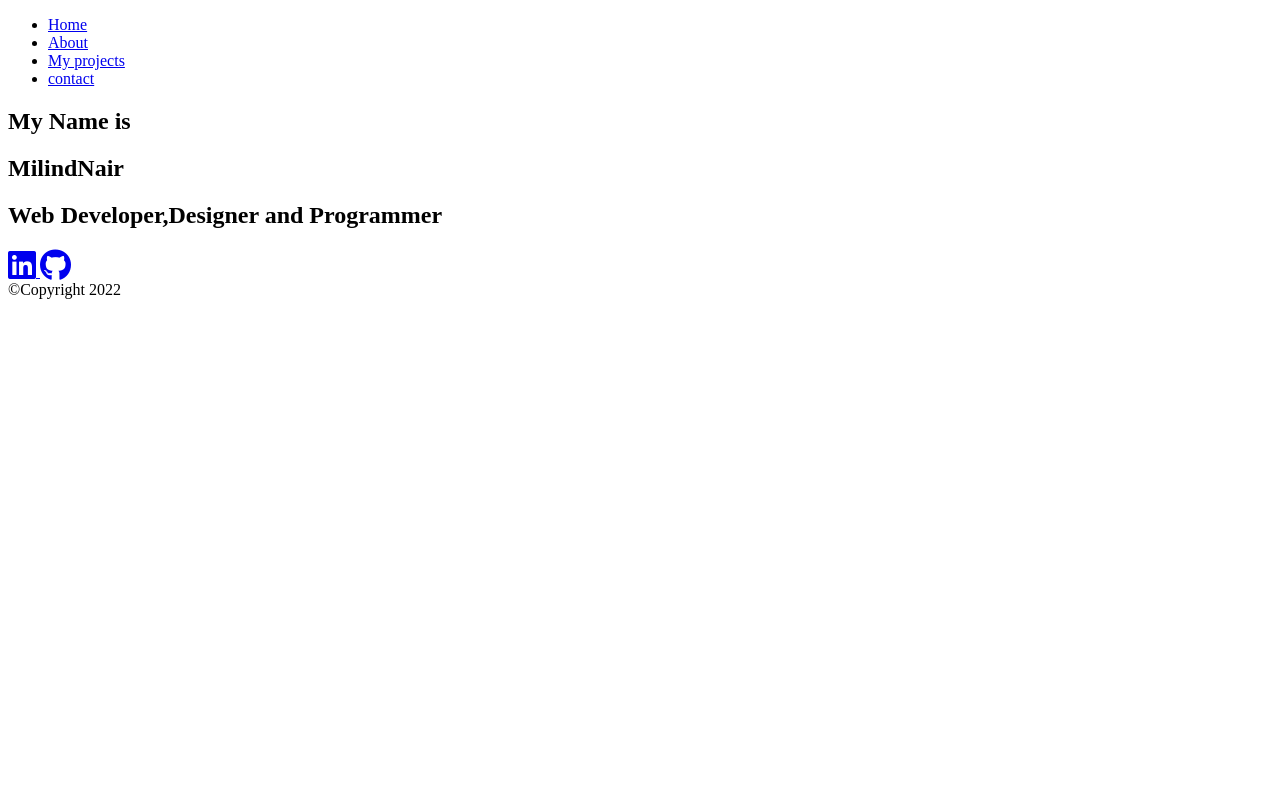
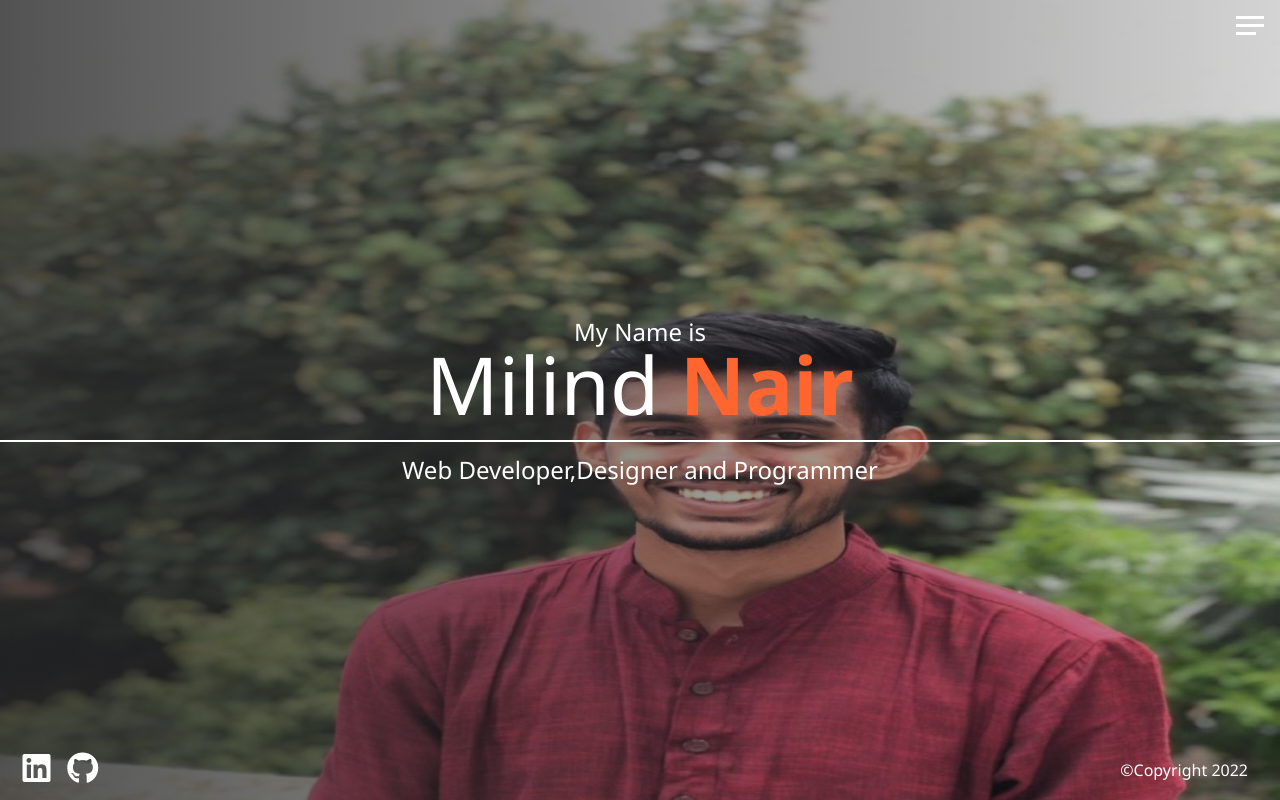
Before and after one commit to milindnair/portfolio, a plain HTML site: page dist/index.html in a window 1280 px wide. Drawn offline with nearby package versions, Linux system fonts and the light colour scheme; files that its build step writes are made by us from their sources.

Commit message:
added some files

```diff
--- a/dist/index.html
+++ b/dist/index.html
@@ -5,36 +5,43 @@
     <meta http-equiv="X-UA-Compatible" content="IE=edge">
     <meta name="viewport" content="width=device-width, initial-scale=1.0">
     <title>Milind Personal Portfolio Website</title>
-    <link rel ="stylesheet" href="css/main.css">
+    <link rel ="stylesheet" href="/scss/main.css">
 </head>
 <body>
     <header>
         <div class="menu-btn">
-            <span class="menu_burger"></span>
+            <span class="menu-btn_burger"></span>
         </div>
         <nav class="nav">
-            <ul class="manu-nav">
-                <li class="manu-nav-items active">
-                    <a href="index.html" class="menu_nav_links">Home</a>
-                </li>
-                <li class="manu-nav-items">
-                    <a href="about.html" class="menu_nav_links">About</a>
-                </li>
-                <li class="manu-nav-items">
-                    <a href="projects.html" class="menu_nav_links">My projects</a>
-                </li>
-                <li class="manu-nav-items">
-                    <a href="contact.html" class="menu_nav_links">contact</a>
-                </li>
+            <ul class="menu-nav">
+              <li class="menu-nav__item active">
+                <a href="index.html" class="menu-nav__link">
+                  Home
+                </a>
+              </li>
+              <li class="menu-nav__item">
+                <a href="about.html" class="menu-nav__link">
+                  About Me
+                </a>
+              </li>
+              <li class="menu-nav__item">
+                <a href="projects.html" class="menu-nav__link">
+                  My Projects
+                </a>
+              </li>
+              <li class="menu-nav__item">
+                <a href="contact.html" class="menu-nav__link">
+                  Contact Me
+                </a>
+              </li>
             </ul>
-
         </nav>
     </header>
     <main>
         <section class="home">
             <h2>My Name is</h2>
-            <h1 class = "home_name">
-                Milind<span class="home_name_last">Nair</span>
+            <h1 class = "home__name">
+                Milind<span class="home__name_last"> Nair</span>
             </h1>
             <h2>
                 Web Developer,Designer and Programmer
@@ -52,7 +59,7 @@
         </section>
     </main>
     <script src="https://kit.fontawesome.com/ffe6b7b0ad.js" crossorigin="anonymous"></script>
-    <script src="js/main.js"></script>
+    <script src="/js/main.js"></script>
 
 
 </body>
--- /dev/null
+++ b/js/main.js
@@ -0,0 +1,27 @@
+const menuBtn = document.querySelector('.menu-btn');
+const hamburger = document.querySelector('.menu-btn_burger');
+const nav = document.querySelector('.nav');
+const menuNav = document.querySelector('.menu-nav');
+const navItems = document.querySelectorAll('.menu-nav__item');
+
+let showMenu = false;
+
+menuBtn.addEventListener('click', toggleMenu);
+
+function toggleMenu() {
+  if(!showMenu) {
+    hamburger.classList.add('open');
+    nav.classList.add('open');
+    menuNav.classList.add('open');
+    navItems.forEach(item => item.classList.add('open'));
+    showMenu = true;
+
+  } else {
+    hamburger.classList.remove('open');
+    nav.classList.remove('open');
+    menuNav.classList.remove('open');
+    navItems.forEach(item => item.classList.remove('open'));
+
+    showMenu = false;
+  }
+}
--- a/scss/_config.scss
+++ b/scss/_config.scss
@@ -6,3 +6,17 @@ $secondary-color:#ff652f;
     padding:0;
     box-sizing: border-box;
 }
+
+@mixin transition-ease {
+    transition: all 0.3s ease-in-out;
+  }
+
+  @function set-text-color($color)
+  {
+    @if (lightness($color) > 40%) {
+      @return #000;
+    }
+    @else {
+      @return #fff;
+    }
+  }
--- /dev/null
+++ b/scss/_home.scss
@@ -0,0 +1,26 @@
+.home{
+    height:100%;
+    padding-top: 40vh;
+    overflow: hidden;
+    align-items: center;
+    text-align: center;
+    background:
+    linear-gradient(
+      to right,
+      rgba($primary-color, 0.8),
+      rgba($primary-color, 0.2)
+    ),url('/dist/img/profile1.jpg')right;
+    background-size:cover;
+
+    &__name{
+        font-size: 5rem;
+        padding-bottom: 1rem;
+        margin-bottom: 1rem;
+        border-bottom: 2px solid ;
+
+        &_last {
+            color: $secondary-color;
+            font-weight: 700;
+          }
+    }
+}
--- /dev/null
+++ b/scss/_menu.scss
@@ -0,0 +1,117 @@
+.menu-btn {
+  position: absolute;
+  z-index: 1;
+  right: 1rem;
+  top: 1rem;
+  height: 20px;
+  width: 28px;
+  cursor: pointer;
+  @include transition-ease;
+
+  &_burger {
+    position: absolute;
+    right: 0;
+    top: 0.5rem;
+    width: 28px;
+    height: 3px;
+    background: set-text-color($primary-color);
+    @include transition-ease;
+
+    &::before {
+      content: '';
+      position: absolute;
+      top: -8px;
+      width: 28px;
+      height: 3px;
+      background: set-text-color($primary-color);
+      @include transition-ease;
+    }
+
+    &::after {
+      content: '';
+      position: absolute;
+      top: 8px;
+      width: 20px;
+      height: 3px;
+      background: set-text-color($primary-color);
+      @include transition-ease;
+    }
+
+    &.open {
+      transform: rotate(720deg);
+      background: transparent;
+
+      &::before {
+        transform: rotate(45deg) translate(5px, 8px);
+      }
+
+      &::after {
+        width: 28px;
+        transform: rotate(-45deg) translate(3px, -7px);
+      }
+    }
+  }
+}
+
+.nav {
+  position: fixed;
+  top: 0;
+  left: 0;
+  width: 100vw;
+  opacity: 0.98;
+  visibility: hidden;
+
+  &.open {
+    visibility: visible;
+  }
+
+  .menu-nav {
+    display: flex;
+    flex-flow: column wrap;
+    align-items: center;
+    justify-content: center;
+    height: 100vh;
+    overflow: hidden;
+    background: $primary-color;
+    list-style-type: none;
+    padding-right: 1rem;
+    transform: translateY(-100%);
+    @include transition-ease;
+
+    &.open {
+      transform: translateY(0);
+    }
+
+    &__item {
+      transform: translateX(100vw);
+      @include transition-ease;
+
+      &.open {
+       transform: translateX(0);
+      }
+
+      &.active > a {
+        color: $secondary-color;
+      }
+    }
+
+    &__link {
+      display: inline-block;
+      font-size: 2rem;
+      text-transform: uppercase;
+      padding: 2rem 0;
+      font-weight: 300;
+      @include transition-ease;
+
+      &:hover {
+        color: $secondary-color;
+      }
+    }
+  }
+}
+
+@for $i from 1 through 4 {
+  .menu-nav__item:nth-child(#{$i}) {
+    transition-delay: ($i * 0.1s) + 0.15s;
+  }
+}
--- a/scss/main.scss
+++ b/scss/main.scss
@@ -0,0 +1,55 @@
+@import 'config';
+@import 'home';
+@import 'menu';
+
+body{
+    background-color:$primary-color;
+    color:#fff;
+    height:100vh;
+    font-family: 'Segoe UI', Tahoma, Geneva, Verdana, sans-serif;
+    line-height: 1;
+  }
+
+  h1, h2, h3 {
+    font-weight: 400;
+  }
+  a{
+    color:set-text-color($primary-color);
+    text-decoration:none;
+  }
+
+  header{
+    position: fixed;
+    z-index: 2;
+    width: 100%;
+    padding: 1rem;
+  }
+
+  main{
+    height: 100%;
+    width: 100%;
+
+  .social_icons {
+    position: fixed;
+    bottom: 1rem;
+    left: 1rem;
+
+    a {
+      padding: 0.4rem;
+      @include transition-ease;
+      &:hover {
+        color: $secondary-color;
+      }
+    }
+  }
+}
+
+footer {
+  font-size: 1rem;
+  position: fixed;
+  bottom: 0.4rem;
+  right: 1rem;
+  text-align: right;
+  padding: 1rem;
+  color:#fff;
+}
```
Also changed, not shown: dist/about.html (added), dist/img/model-1.jpg (added), dist/img/profile.jpg (added), dist/img/profile1.jpg (added), scss/home.css (added), scss/main.css (added), 2 other files.
